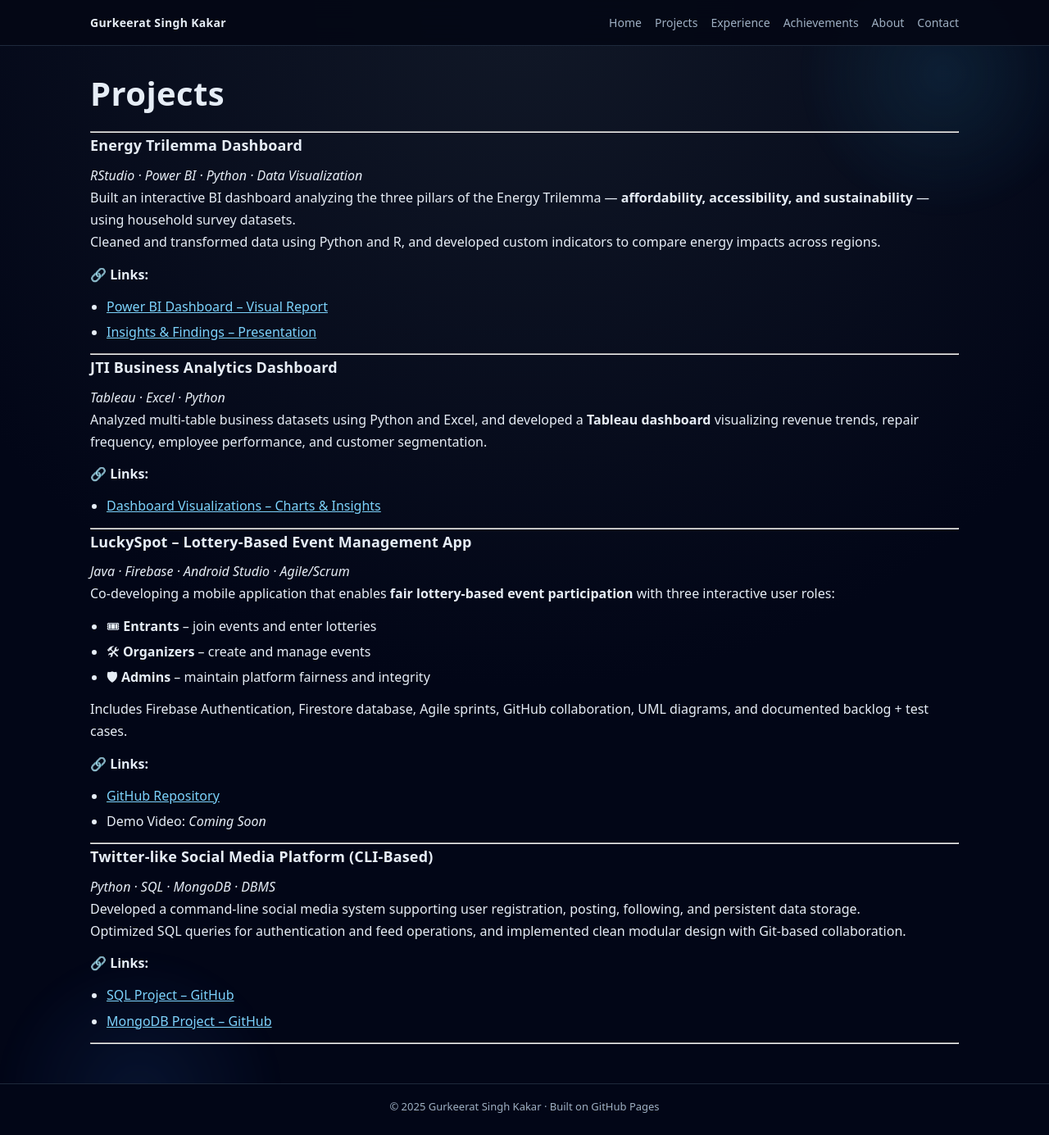
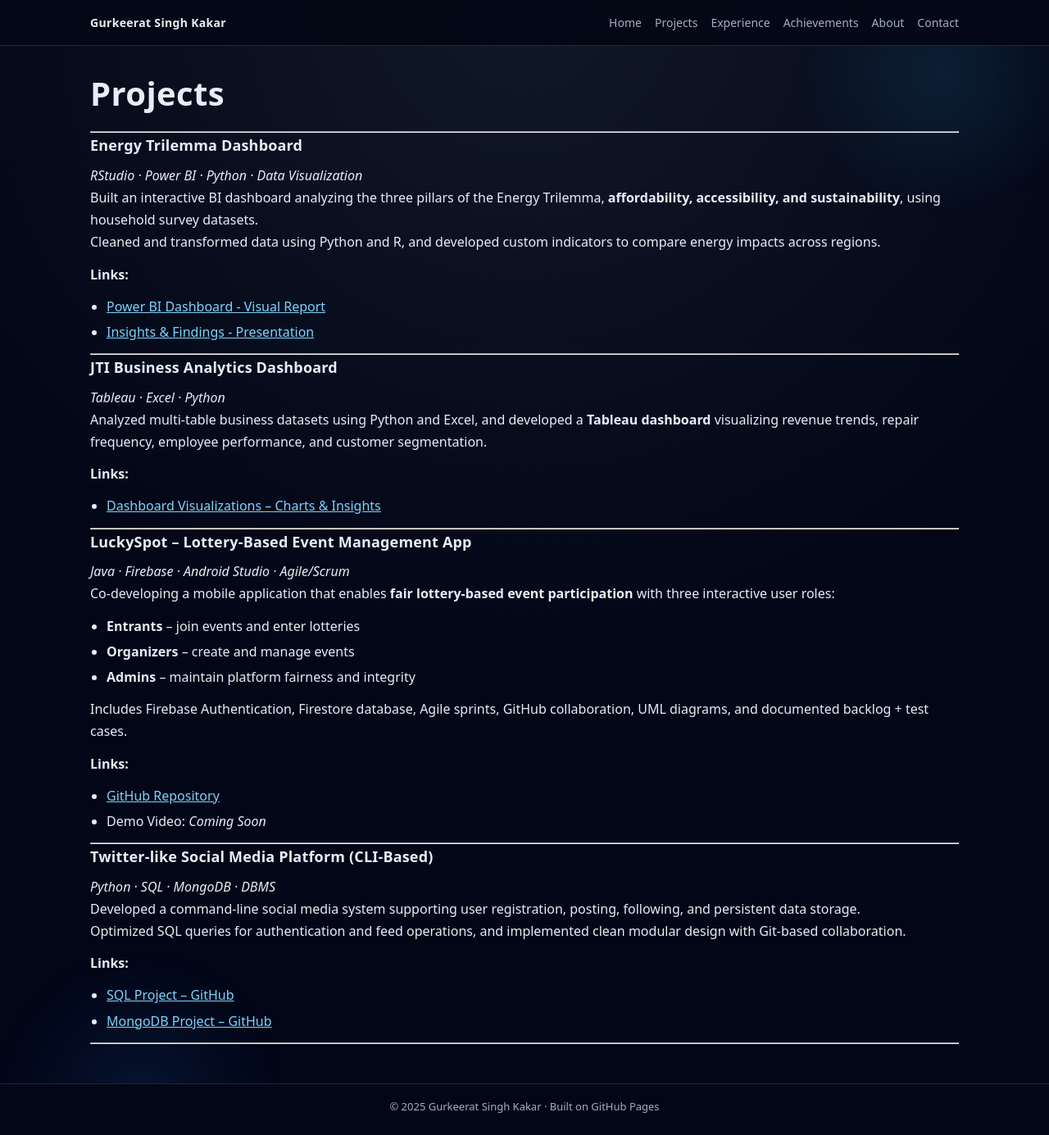
Before and after one commit to Gskakar/.github.io, a Jekyll site: the page built from projects.md, in a window 1280 px wide and 1385 px high. Shown: the whole window at 82% size. Built offline with Jekyll 4.4.1, drawn with Linux system fonts in a browser that asks for light colours.

Commit message:
Formatting Changes

```diff
--- a/projects.md
+++ b/projects.md
@@ -9,12 +9,12 @@ title: Projects
 
 ### **Energy Trilemma Dashboard**
 *RStudio · Power BI · Python · Data Visualization*
-Built an interactive BI dashboard analyzing the three pillars of the Energy Trilemma — **affordability, accessibility, and sustainability** — using household survey datasets.
+Built an interactive BI dashboard analyzing the three pillars of the Energy Trilemma, **affordability, accessibility, and sustainability**, using household survey datasets.
 Cleaned and transformed data using Python and R, and developed custom indicators to compare energy impacts across regions.
 
-🔗 **Links:**
-- [Power BI Dashboard – Visual Report](https://drive.google.com/file/d/1cDYJW90n8qgGQMIEOMaaMUpdloebSJns/view?usp=sharing)
-- [Insights & Findings – Presentation](https://docs.google.com/presentation/d/19jYETgIwTtHlWDKL_qDlswsKFyVxvyLI/edit?usp=sharing&ouid=117105990485077395410&rtpof=true&sd=true)
+**Links:**
+- [Power BI Dashboard - Visual Report](https://drive.google.com/file/d/1cDYJW90n8qgGQMIEOMaaMUpdloebSJns/view?usp=sharing)
+- [Insights & Findings - Presentation](https://docs.google.com/presentation/d/19jYETgIwTtHlWDKL_qDlswsKFyVxvyLI/edit?usp=sharing&ouid=117105990485077395410&rtpof=true&sd=true)
 
 ---
 
@@ -22,7 +22,7 @@ Cleaned and transformed data using Python and R, and developed custom indicators
 *Tableau · Excel · Python*
 Analyzed multi-table business datasets using Python and Excel, and developed a **Tableau dashboard** visualizing revenue trends, repair frequency, employee performance, and customer segmentation.
 
-🔗 **Links:**
+**Links:**
 - [Dashboard Visualizations – Charts & Insights](https://docs.google.com/presentation/d/1b5q-1kTkRc4JzTwYNZBSOO_DnC1PuAMa/edit?usp=sharing&ouid=117105990485077395410&rtpof=true&sd=true)
 
 ---
@@ -30,13 +30,13 @@ Analyzed multi-table business datasets using Python and Excel, and developed a *
 ### **LuckySpot – Lottery-Based Event Management App**
 *Java · Firebase · Android Studio · Agile/Scrum*
 Co-developing a mobile application that enables **fair lottery-based event participation** with three interactive user roles:
-- 🎟 **Entrants** – join events and enter lotteries
-- 🛠 **Organizers** – create and manage events
-- 🛡 **Admins** – maintain platform fairness and integrity
+- **Entrants** – join events and enter lotteries
+- **Organizers** – create and manage events
+- **Admins** – maintain platform fairness and integrity
 
 Includes Firebase Authentication, Firestore database, Agile sprints, GitHub collaboration, UML diagrams, and documented backlog + test cases.
 
-🔗 **Links:**
+**Links:**
 - [GitHub Repository](https://github.com/CMPUT301F25spider/event-app.git)
 - Demo Video: *Coming Soon*
 
@@ -47,7 +47,7 @@ Includes Firebase Authentication, Firestore database, Agile sprints, GitHub coll
 Developed a command-line social media system supporting user registration, posting, following, and persistent data storage.
 Optimized SQL queries for authentication and feed operations, and implemented clean modular design with Git-based collaboration.
 
-🔗 **Links:**
+**Links:**
 - [SQL Project – GitHub](https://github.com/cmput291-w25/w25-project1-its-sql-good)
 - [MongoDB Project – GitHub](https://github.com/cmput291-w25/w25-project2-mongo-unchained)
 
```
Also changed, not shown: about.md (+4 -8 lines), awards.md (+2 -2 lines), contact.md (+3 -2 lines), experience.md (+5 -5 lines), index.md (+10 -12 lines).
